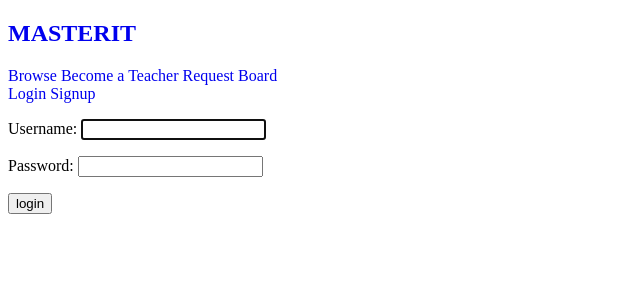
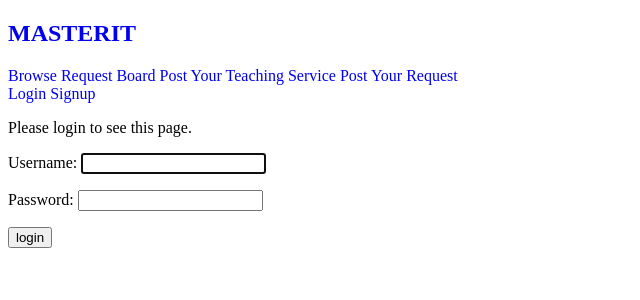
Before and after one commit to vbc221/Final-GA-project, a Django app: page /accounts/login/?next=/helps/new in a window 1280 px wide. Shown: the top 300 px of the page, without its empty margins (0-640 px from the left). Run offline with Django 3.2, Linux system fonts and the light colour scheme.

Commit message:
user require for certain parts

```diff
--- a/accounts/templates/accounts/login.html
+++ b/accounts/templates/accounts/login.html
@@ -2,11 +2,15 @@
 {% extends 'masterit/base.html' %} {% block content %} {% if form.errors %}
 <p>Your username and password do not match. Please try again.</p>
 {% endif %}
+   {% if next %}
+        <p>Please login to see this page.</p>
+   {% endif %}
 
 <form method="post" action="{% url 'login' %}">
   {% csrf_token %} {{form.as_p}}
 
   <input type="submit" value="login" />
+  <input type="hidden" name="next" value="{{ next }}" />
 </form>
 
 {% endblock %}
--- a/accounts/templates/accounts/signup.html
+++ b/accounts/templates/accounts/signup.html
@@ -4,6 +4,7 @@
   {% csrf_token %} {{form.as_p}}
 
   <input type="submit" value="Sign Up" />
+  <input type="hidden" name="next" value="{{ next }}" />
 </form>
 
 {% endblock %}
--- a/accounts/views.py
+++ b/accounts/views.py
@@ -1,6 +1,7 @@
 from django.shortcuts import render, redirect
 from django.contrib.auth import login, authenticate
 from django.contrib.auth.forms import UserCreationForm
+
 
 # Create your views here.
 
--- a/masterit/templates/masterit/base.html
+++ b/masterit/templates/masterit/base.html
@@ -12,12 +12,11 @@
   <nav>
     <a href='/'><h1>MASTERIT</h1></a>
     <a href='#'>Browse</a>
-    <a href='#'>Become a Teacher</a>
     <a href='/helps'>Request Board</a>
+    <a href='{% url "subject2_create"%}'>Post Your Teaching Service</a>
+    <a href='{% url "help_create"%}'>Post Your Request</a>
     <div class="user-info">
         {% if user.is_authenticated %}
-        <a href='{% url "subject2_create"%}'>Post Your Teaching Service</a>
-        <a href='{% url "help_create"%}'>Post Your Request</a>
         <a href="{% url 'logout' %}">Log out</a>
         Welcome, {{ user.username }}
         {% else %}
--- a/masterit/views.py
+++ b/masterit/views.py
@@ -1,6 +1,7 @@
 from django.shortcuts import render,redirect
 from .models import Category,Subject,Subject2,Help
 from .forms import Subject2Form,HelpForm
+from django.contrib.auth.decorators import login_required
 # Create your views here.
 
 def category_list(request):
@@ -28,6 +29,7 @@ def help_detail(request,pk):
     help=Help.objects.get(id=pk)
     return render(request,'masterit/help_detail.html',{'help':help})
 
+@login_required
 def subject2_create(request):
     if request.method == 'POST':
         form = Subject2Form(request.POST)
@@ -38,6 +40,7 @@ def subject2_create(request):
         form = Subject2Form()
     return render(request, 'masterit/subject2_form.html', {'form': form})
 
+@login_required
 def help_create(request):
     if request.method == 'POST':
         form = HelpForm(request.POST)
```
